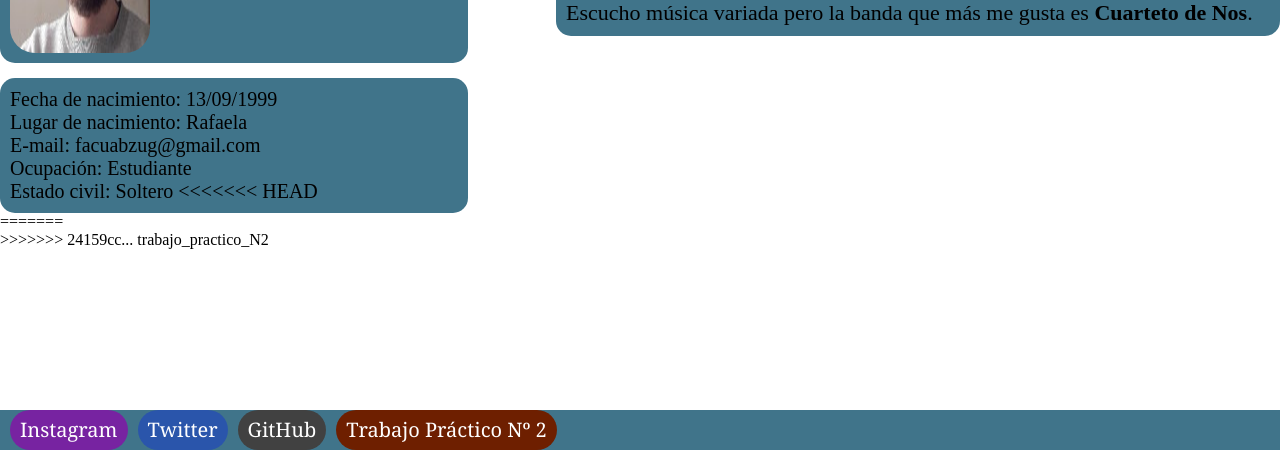
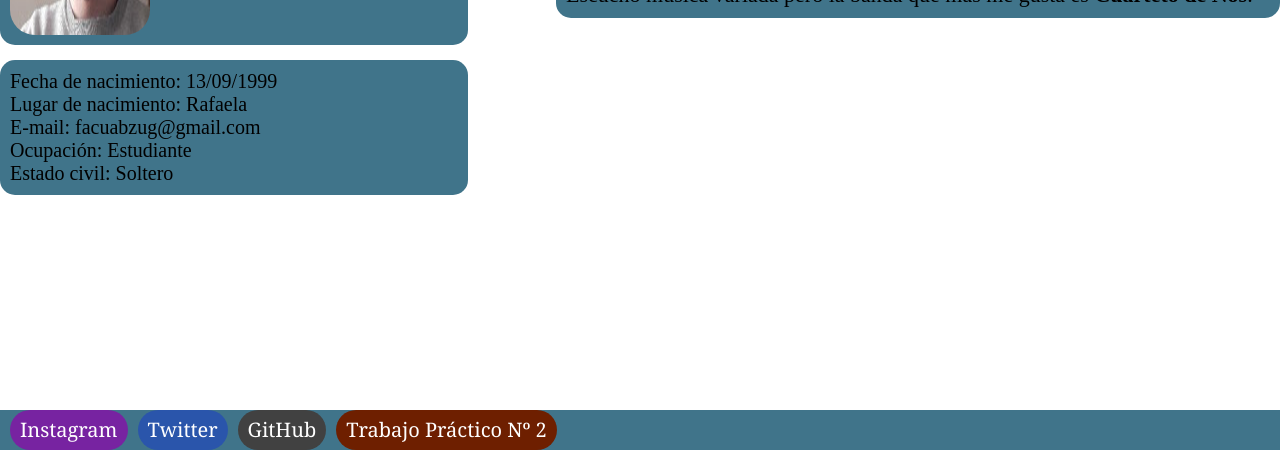
Before and after one commit to Facundo-Abzug/Portfolio, a plain HTML site: page index.html in a window 1280 px wide. Shown: the part 350-800 px from the top of the page. Drawn offline with Linux system fonts and the light colour scheme.

Commit message:
Update index.html

```diff
--- a/index.html
+++ b/index.html
@@ -8,10 +8,6 @@
     </head>
 
     <body>
-<<<<<<< HEAD
-=======
-
->>>>>>> 24159cc... trabajo_practico_N2
         <header>
             <h1>Portfolio</h1>
         </header>
@@ -48,13 +44,8 @@
                 Ocupación: Estudiante
                 <br>
                 Estado civil: Soltero
-<<<<<<< HEAD
                 </p>
             </div>
-=======
-            </p>
-        </div>
->>>>>>> 24159cc... trabajo_practico_N2
 
             <footer>
                 <p class="instagram"><a href="https://www.instagram.com/facu_abzug/">Instagram</a></p>
```
